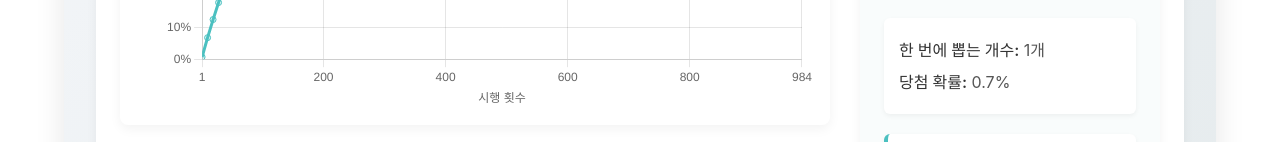
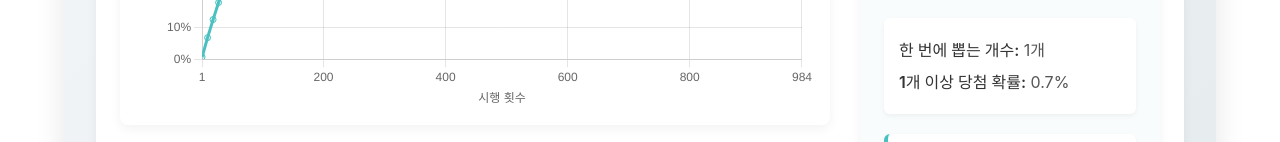
Before and after one commit to Lacri1/ProbExpect, a React (Vite) app: page / in a window 1280 px wide. Shown: the part 487-629 px from the top of the page. Built offline with nearby package versions, Linux system fonts and the light colour scheme.

Commit message:
display of probability for at least one success

```diff
--- a/src/App.jsx
+++ b/src/App.jsx
@@ -596,7 +596,12 @@ function App() {
                         <h2>요구 시행횟수 및 비용</h2>
                         <div className="batch-info">
                             <p><strong>한 번에 뽑는 개수:</strong> {stats.batchSize}개</p>
-                            <p><strong>당첨 확률:</strong> {stats.pPercent}%</p>
+                            <p>
+                                <strong>1개 이상 당첨 확률:</strong>{" "}
+                                {stats.batchSize === 1
+                                    ? `${stats.pPercent}%`
+                                    : `${((1 - Math.pow(1 - stats.pPercent / 100, stats.batchSize)) * 100).toFixed(6)}%`}
+                            </p>
                         </div>
                         <ul className="stats-list">
                             <li>상위 20% <strong>{formatNumber(stats.n20.n)}회 {stats.batchSize > 1 ? `(총 ${formatNumber(stats.totalTrials.n20)}회)` : ''}, 비용 {stats.n20.cost}</strong></li>
```
